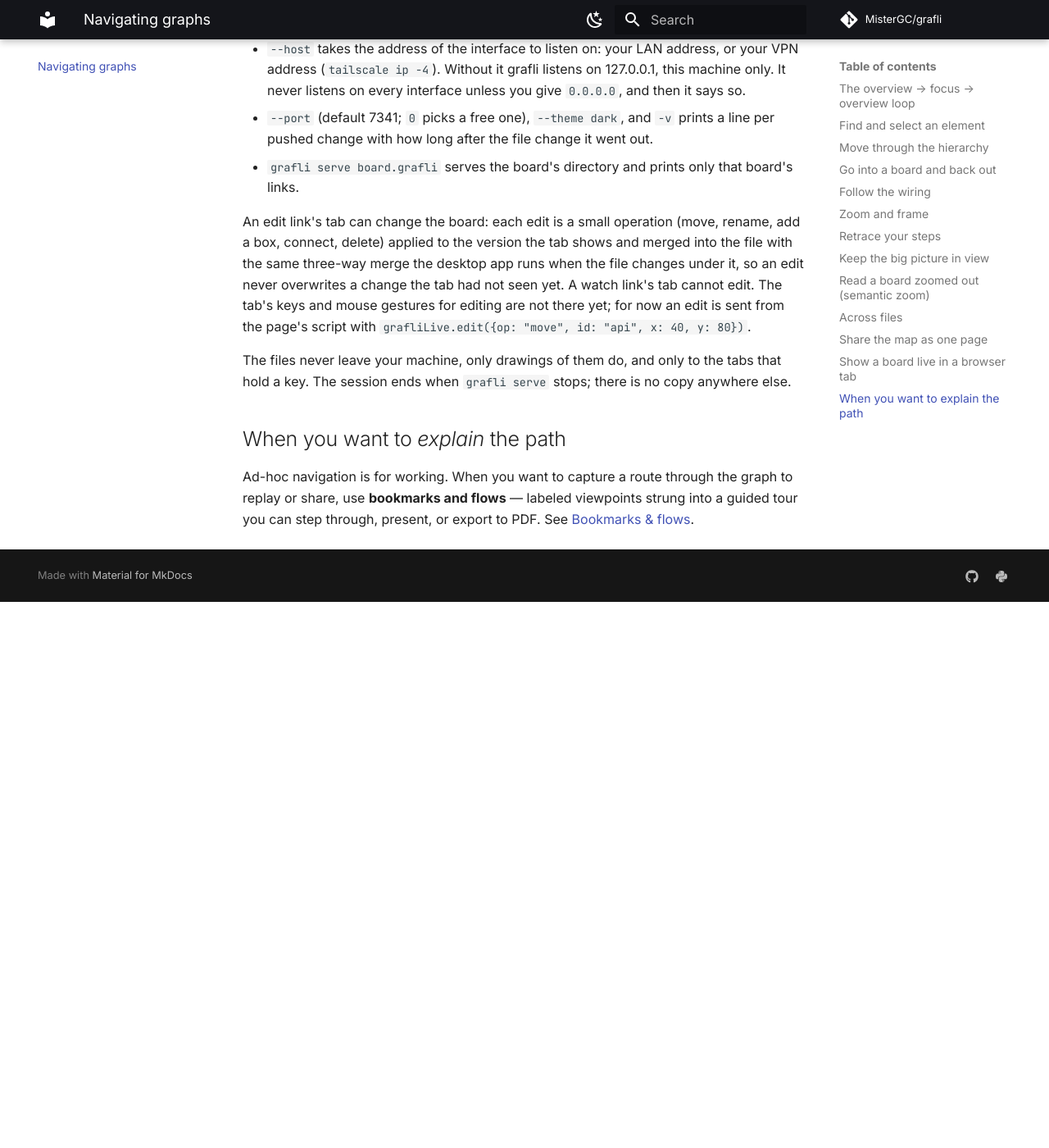
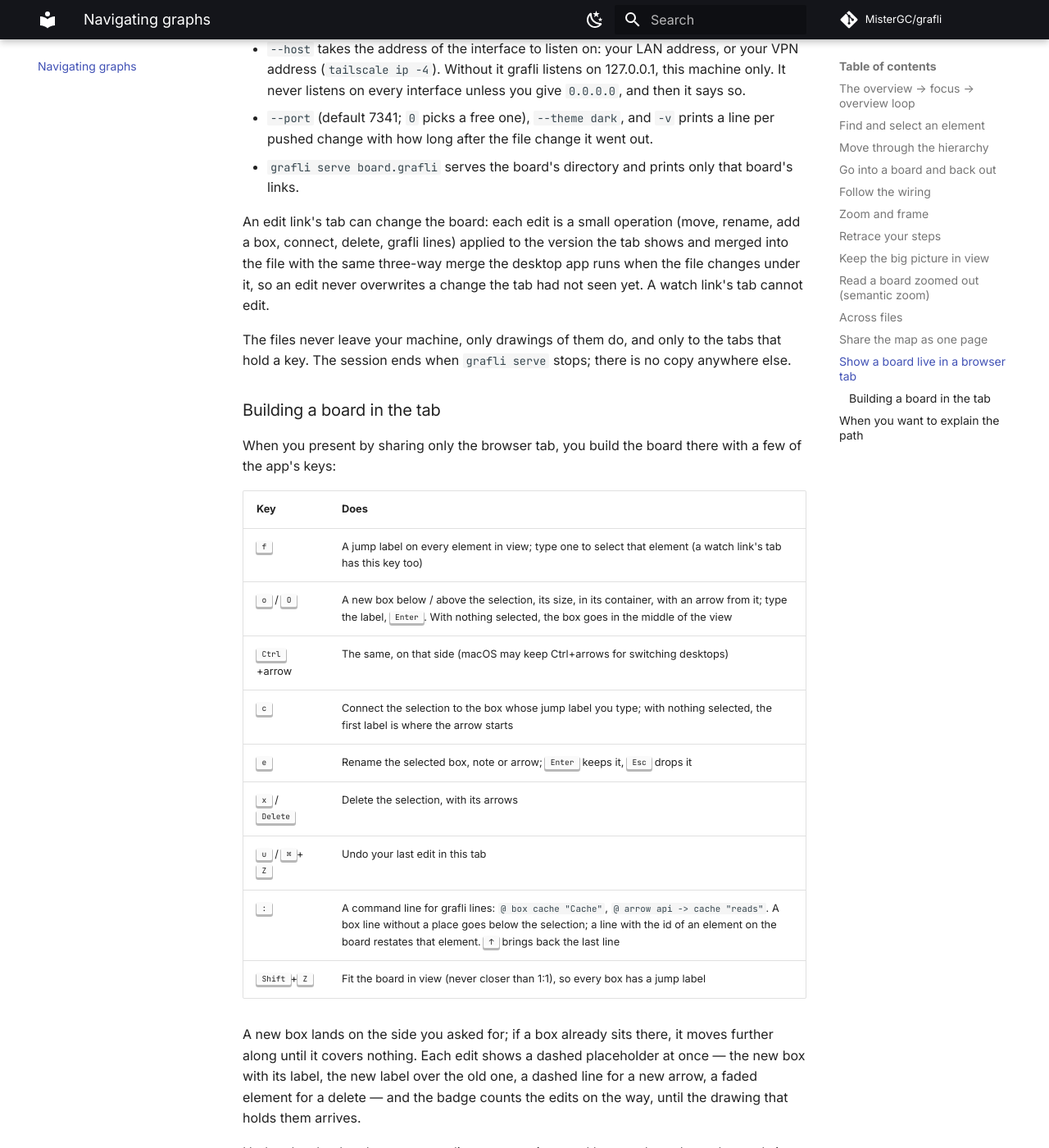
Before and after one commit to MisterGC/grafli, an MkDocs documentation site: the page built from docs/navigating.md, in a window 1280 px wide and 1400 px high, scrolled down 6895 px. Shown: the whole window at 82% size. Built offline with MkDocs 1.6.1 and Material for MkDocs 9.7.7, drawn with Linux system fonts in a browser that asks for light colours; comment, search, counter and statistics services are not loaded; before the commit the page ends 7629 px from its top, so only the background shows below that; some of the changed text lies outside the part shown.

Commit message:
Document the presenter's keys in the live tab

```diff
--- a/docs/navigating.md
+++ b/docs/navigating.md
@@ -269,17 +269,47 @@ same key.
   that board's links.
 
 An edit link's tab can change the board: each edit is a small operation
-(move, rename, add a box, connect, delete) applied to the version the tab
-shows and merged into the file with the same three-way merge the desktop app
-runs when the file changes under it, so an edit never overwrites a change the
-tab had not seen yet. A watch link's tab cannot edit. The tab's keys and
-mouse gestures for editing are not there yet; for now an edit is sent from
-the page's script with `grafliLive.edit({op: "move", id: "api", x: 40, y:
-80})`.
+(move, rename, add a box, connect, delete, grafli lines) applied to the
+version the tab shows and merged into the file with the same three-way merge
+the desktop app runs when the file changes under it, so an edit never
+overwrites a change the tab had not seen yet. A watch link's tab cannot edit.
 
 The files never leave your machine, only drawings of them do, and only to the
 tabs that hold a key. The session ends when `grafli serve` stops; there is no
 copy anywhere else.
+
+### Building a board in the tab
+
+When you present by sharing only the browser tab, you build the board there
+with a few of the app's keys:
+
+| Key | Does |
+|-----|------|
+| <kbd>f</kbd> | A jump label on every element in view; type one to select that element (a watch link's tab has this key too) |
+| <kbd>o</kbd> / <kbd>O</kbd> | A new box below / above the selection, its size, in its container, with an arrow from it; type the label, <kbd>Enter</kbd>. With nothing selected, the box goes in the middle of the view |
+| <kbd>Ctrl</kbd>+arrow | The same, on that side (macOS may keep Ctrl+arrows for switching desktops) |
+| <kbd>c</kbd> | Connect the selection to the box whose jump label you type; with nothing selected, the first label is where the arrow starts |
+| <kbd>e</kbd> | Rename the selected box, note or arrow; <kbd>Enter</kbd> keeps it, <kbd>Esc</kbd> drops it |
+| <kbd>x</kbd> / <kbd>Delete</kbd> | Delete the selection, with its arrows |
+| <kbd>u</kbd> / <kbd>⌘</kbd>+<kbd>Z</kbd> | Undo your last edit in this tab |
+| <kbd>:</kbd> | A command line for grafli lines: `@ box cache "Cache"`, `@ arrow api -> cache "reads"`. A box line without a place goes below the selection; a line with the id of an element on the board restates that element. <kbd>↑</kbd> brings back the last line |
+| <kbd>Shift</kbd>+<kbd>Z</kbd> | Fit the board in view (never closer than 1:1), so every box has a jump label |
+
+A new box lands on the side you asked for; if a box already sits there, it
+moves further along until it covers nothing. Each edit shows a dashed
+placeholder at once — the new box with its label, the new label over the
+old one, a dashed line for a new arrow, a faded element for a delete — and
+the badge counts the edits on the way, until the drawing that holds them
+arrives.
+
+Undo takes back only your own edits, one at a time, and keeps what others
+changed since: undoing a box you added also drops an arrow someone drew to
+it. The tab keeps its undo history across a reload for as long as
+`grafli serve` runs.
+
+Plain language on the command line ("add a cache between api and db") is
+for a connected agent; until one is connected, the tab says so and changes
+nothing.
 
 ## When you want to *explain* the path
 
```
Also changed, not shown: CHANGELOG.md (+9 -0 lines).
